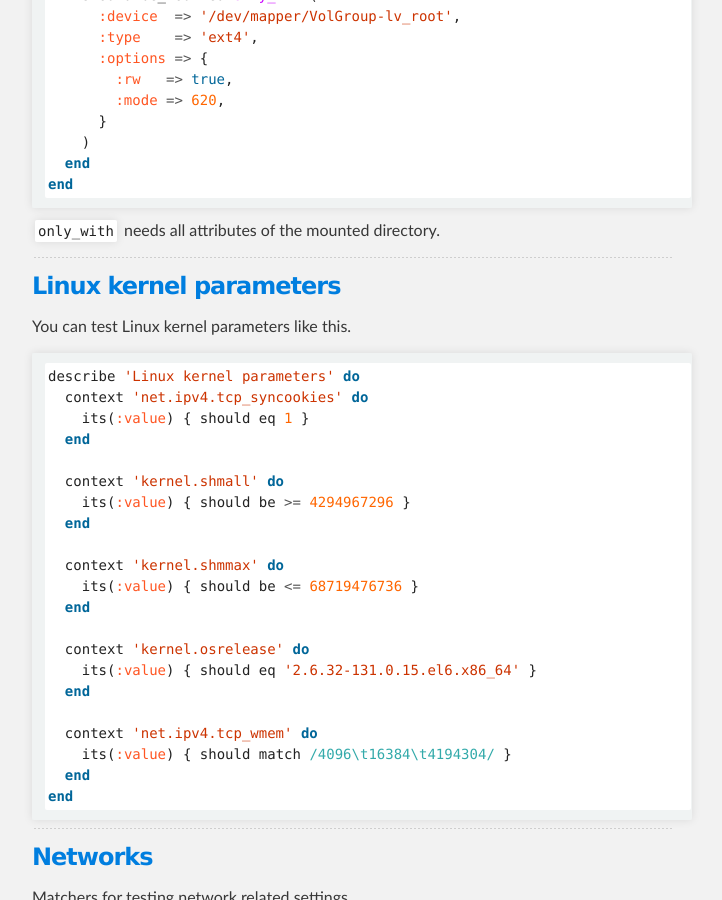
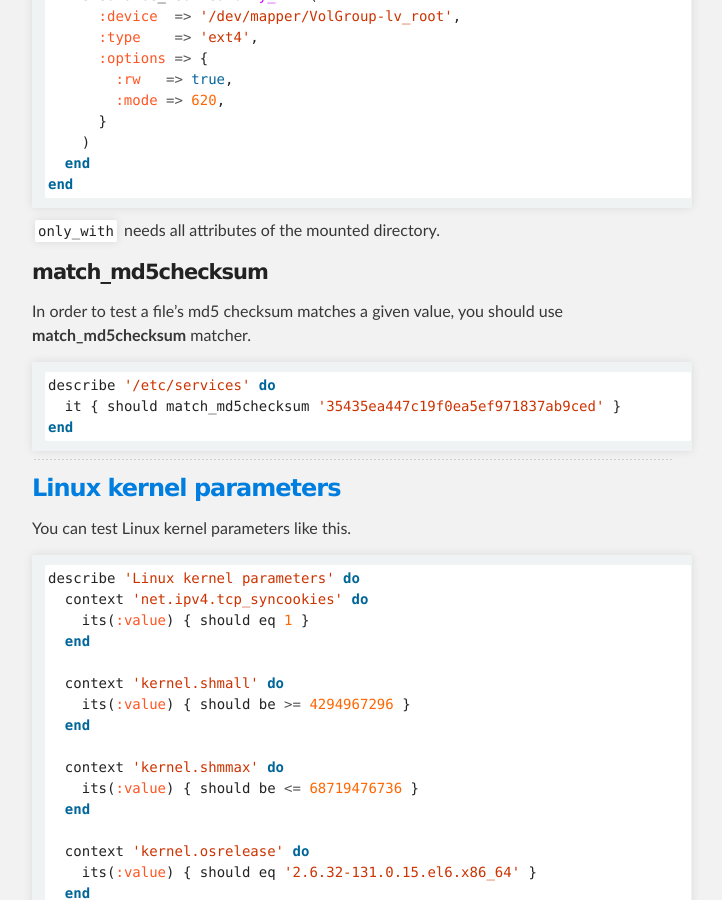
Before and after one commit to serverspec/serverspec.github.io, a Jekyll site: the page built from matchers.md, in a window 1280 px wide and 900 px high, scrolled down 5335 px. Shown: the whole window, without its empty margins (288-1010 px from the left). Built offline with Jekyll 4.4.1, drawn with Linux system fonts in a browser that asks for light colours; Markdown is read by kramdown in place of the engine named in the settings.

Commit message:
Add description of match_md5checksum matcher

````diff
--- a/matchers.md
+++ b/matchers.md
@@ -294,6 +294,16 @@ end
 ```
 
 ``only_with`` needs all attributes of the mounted directory.
+
+#### match_md5checksum
+
+In order to test a file's md5 checksum matches a given value, you should use **match_md5checksum** matcher.
+
+```ruby
+describe '/etc/services' do
+  it { should match_md5checksum '35435ea447c19f0ea5ef971837ab9ced' }
+end
+```
 
 ----
 
````
